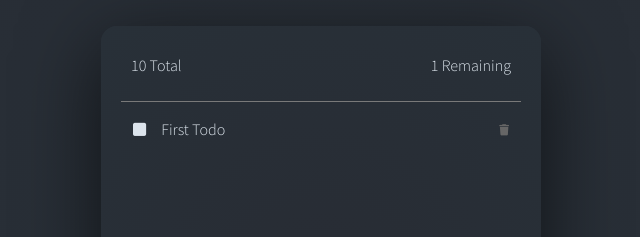
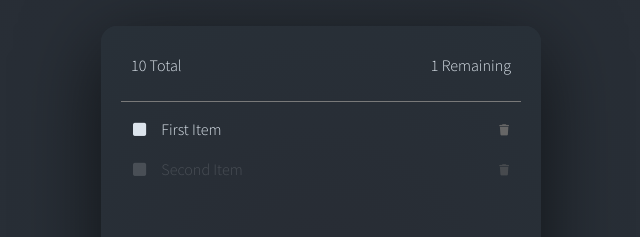
Before and after one commit to jeremejazz/svelte-todo, a Svelte app: page / in a window 1280 px wide. Shown: the part 104-341 px from the top of the page, without its empty margins (319-959 px from the left). Built offline with nearby package versions, Linux system fonts and the light colour scheme.

Commit message:
chore: create todos components

```diff
--- a/src/App.svelte
+++ b/src/App.svelte
@@ -2,6 +2,16 @@
   import Footer from "./components/Footer.svelte";
   import Header from "./components/Header.svelte";
   import Todos from "./components/Todos.svelte";
+
+  const todos = [{
+    itemText: "First Item",
+    completed: false,
+  },
+  {
+    itemText: "Second Item",
+    completed: true,
+  }
+  ];
 </script>
 
 <div id="app-container" class="app-container">
@@ -9,7 +19,7 @@
   <Header />
   <!-- List of actual todos -->
 
-  <Todos />
+  <Todos todos = {todos}/>
   <!-- Add form at bottom -->
   <Footer />
 </div>
--- a/src/components/Todo.svelte
+++ b/src/components/Todo.svelte
@@ -1,7 +1,14 @@
-<li class="todo-list list-item-view">
+<script>
+
+  export let itemText;
+  export let completed;
+</script>
+
+
+<li class="todo-list list-item-view { completed ? 'completed' : '' }">
     <span>
       <button class="btn btn-done fa-solid fa-square"></button>
-      <span>First Todo</span>
+      <span>{itemText}</span>
     </span>
     <button class="btn btn-delete fa-solid fa-trash"></button>
   </li>
--- a/src/components/Todos.svelte
+++ b/src/components/Todos.svelte
@@ -1,11 +1,15 @@
 <script>
-    import Todo from "./Todo.svelte";
+  import Todo from "./Todo.svelte";
+
+  export let todos;
 </script>
 
 <div class="app-body">
   <ul>
 
-    <Todo />
+      {#each todos as todo }
+        <Todo itemText = {todo.itemText} completed = { todo.completed } />
+      {/each}
 
   </ul>
 </div>
@@ -21,5 +25,4 @@
     max-height: 600px;
     overflow-x: hidden;
   }
-
 </style>
```
